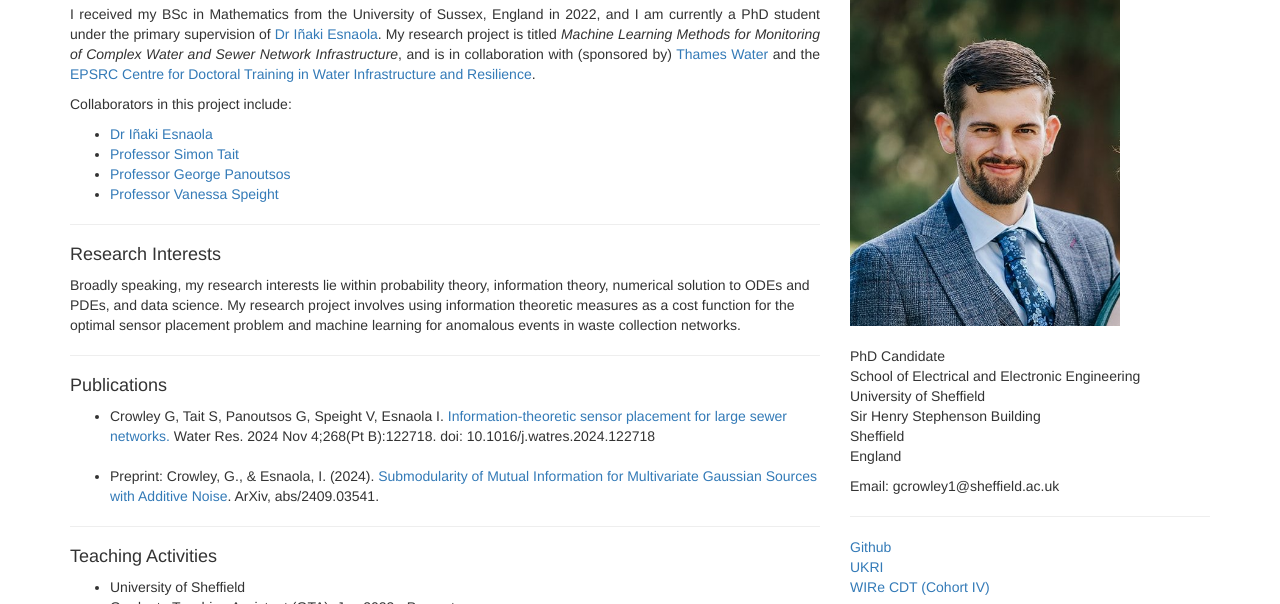
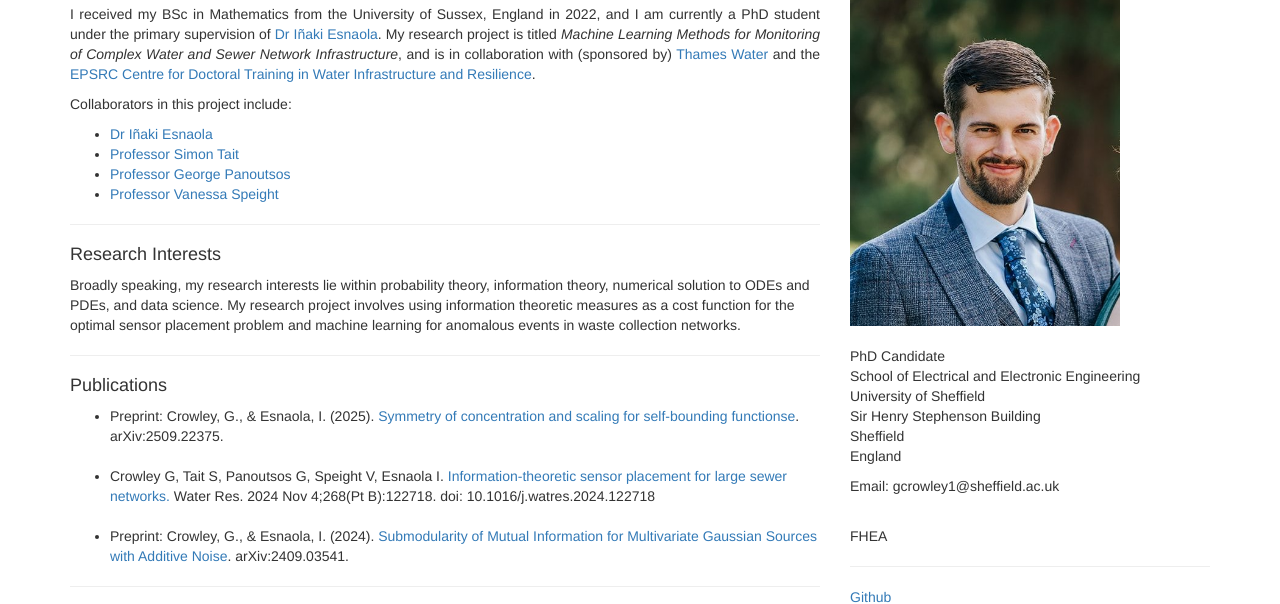
Before and after one commit to George-Crowley/gcrowley, a plain HTML site: page index.html in a window 1280 px wide. Shown: the part 139-743 px from the top of the page. Drawn offline with nearby package versions, Linux system fonts and the light colour scheme.

Commit message:
Update index.html

```diff
--- a/index.html
+++ b/index.html
@@ -74,8 +74,9 @@
                 <h4 id="publications">Publications</h4>
 
                 <ul>
+                <li class="paper">Preprint: Crowley, G., & Esnaola, I. (2025). <a href="https://arxiv.org/abs/2509.22375">Symmetry of concentration and scaling for self-bounding functionse</a>. arXiv:2509.22375.</li><br>
                 <li class="paper">Crowley G, Tait S, Panoutsos G, Speight V, Esnaola I. <a href="WR_SM.pdf">Information-theoretic sensor placement for large sewer networks.</a> Water Res. 2024 Nov 4;268(Pt B):122718. doi: 10.1016/j.watres.2024.122718 </li><br>
-                <li class="paper">Preprint: Crowley, G., & Esnaola, I. (2024). <a href="https://arxiv.org/abs/2409.03541">Submodularity of Mutual Information for Multivariate Gaussian Sources with Additive Noise</a>. ArXiv, abs/2409.03541.</li>
+                <li class="paper">Preprint: Crowley, G., & Esnaola, I. (2024). <a href="https://arxiv.org/abs/2409.03541">Submodularity of Mutual Information for Multivariate Gaussian Sources with Additive Noise</a>. arXiv:2409.03541.</li>
                 </ul>
                 <hr>
 
@@ -113,7 +114,8 @@
                 Sheffield <br>
                 England<br>
                 </p>
-                <p>Email: gcrowley1@sheffield.ac.uk</p>
+                <p>Email: gcrowley1@sheffield.ac.uk</p><br>
+                <p> FHEA </p>
                 <hr>
                 <!--<dd><a href="https://scholar.google.com/citations?user=96nBNy8AAAAJ&hl=en">Google Scholar</a></dd> -->
                 <dd><a href="https://github.com/George-Crowley">Github</a></dd>
```
